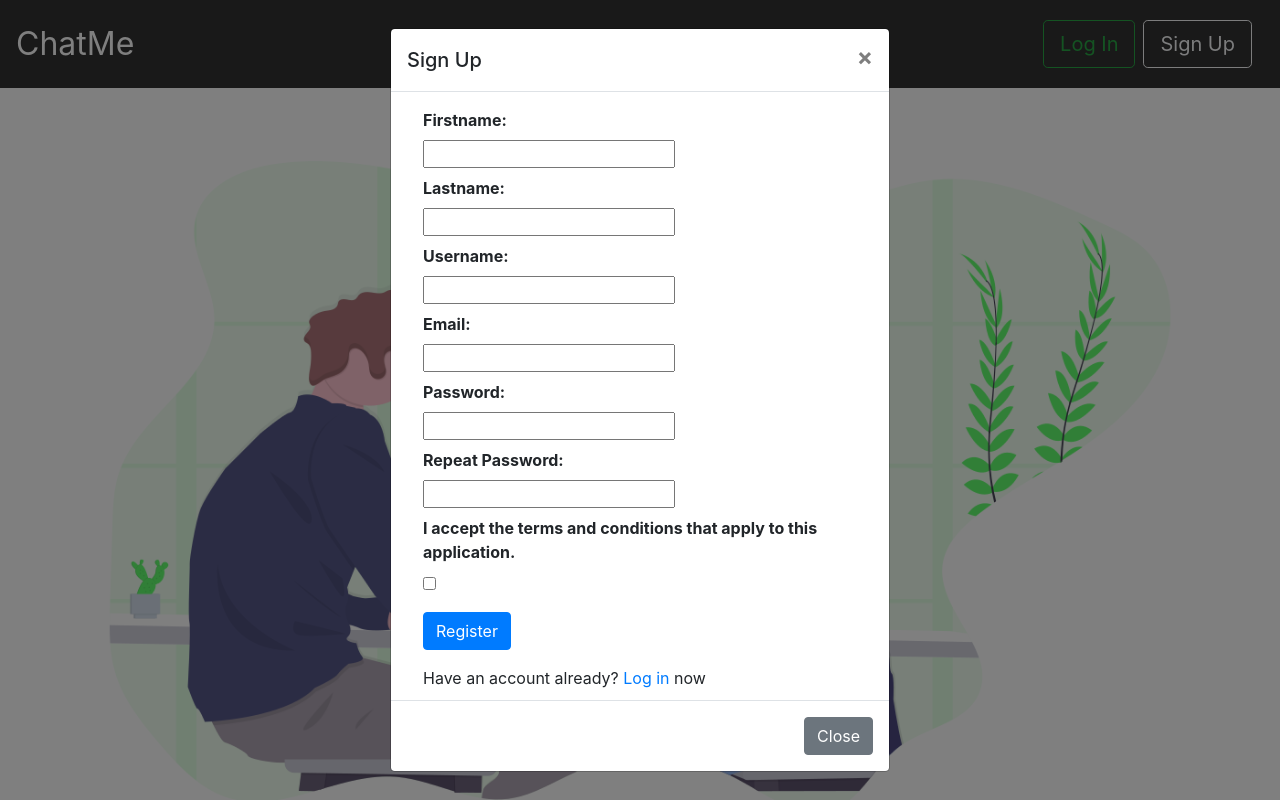
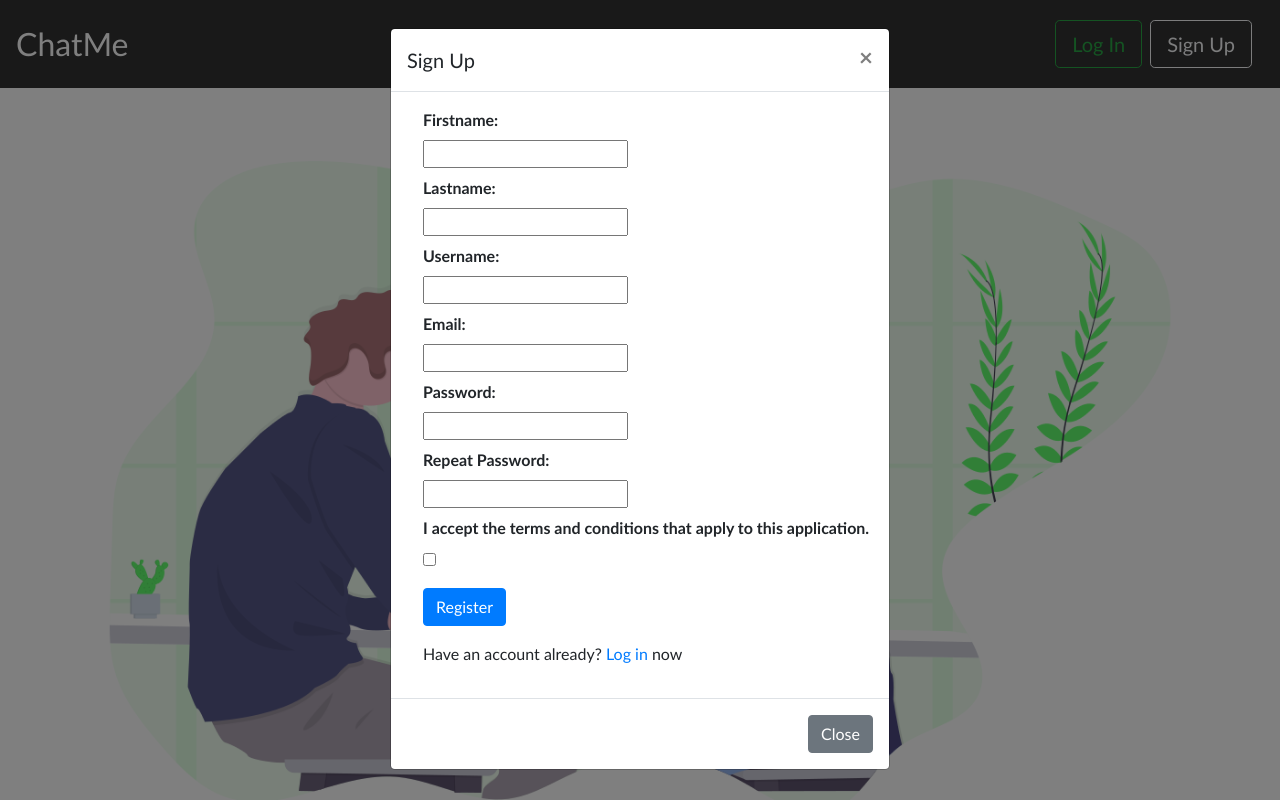
Before and after one commit to techemmy/Flask-Chat-Application, a Flask app: page / in a window 1280 px wide. Run offline with Flask 2, Linux system fonts and the light colour scheme; some libraries are stand-ins or nearby versions.

Commit message:
change font type

```diff
--- a/static/styles.css
+++ b/static/styles.css
@@ -1,6 +1,3 @@
-/*@import url("https://fonts.googleapis.com/css2?family=Balsamiq+Sans&display=swap");
-*/
-/*$fonts: "Balsamiq Sans", cursive;*/
 * {
   box-sizing: border-box;
   margin: 0;
@@ -10,7 +7,7 @@
 body {
   margin: 0;
   padding: 0;
-  /*font-family: $fonts;*/
+  font-family: Candara, sans-serif;
   box-sizing: border-box;
   overflow-x: hidden;
   height: 100vh;
--- a/static/styles.scss
+++ b/static/styles.scss
@@ -1,6 +1,5 @@
-/*@import url("https://fonts.googleapis.com/css2?family=Balsamiq+Sans&display=swap");
-*/
-/*$fonts: "Balsamiq Sans", cursive;*/
+
+$fonts: Candara;
 $primary-color: rgba(12, 155, 83, 0.863);
 $secondary-color: rgba(0, 0, 0, 0.8);
 $white: white;
@@ -16,7 +15,7 @@
 body {
   margin: 0;
   padding: 0;
-  /*font-family: $fonts;*/
+  font-family: $fonts, sans-serif;
   box-sizing: border-box;
   overflow-x: hidden;
   height: 100vh;
```
Also changed, not shown: 1 other file.
